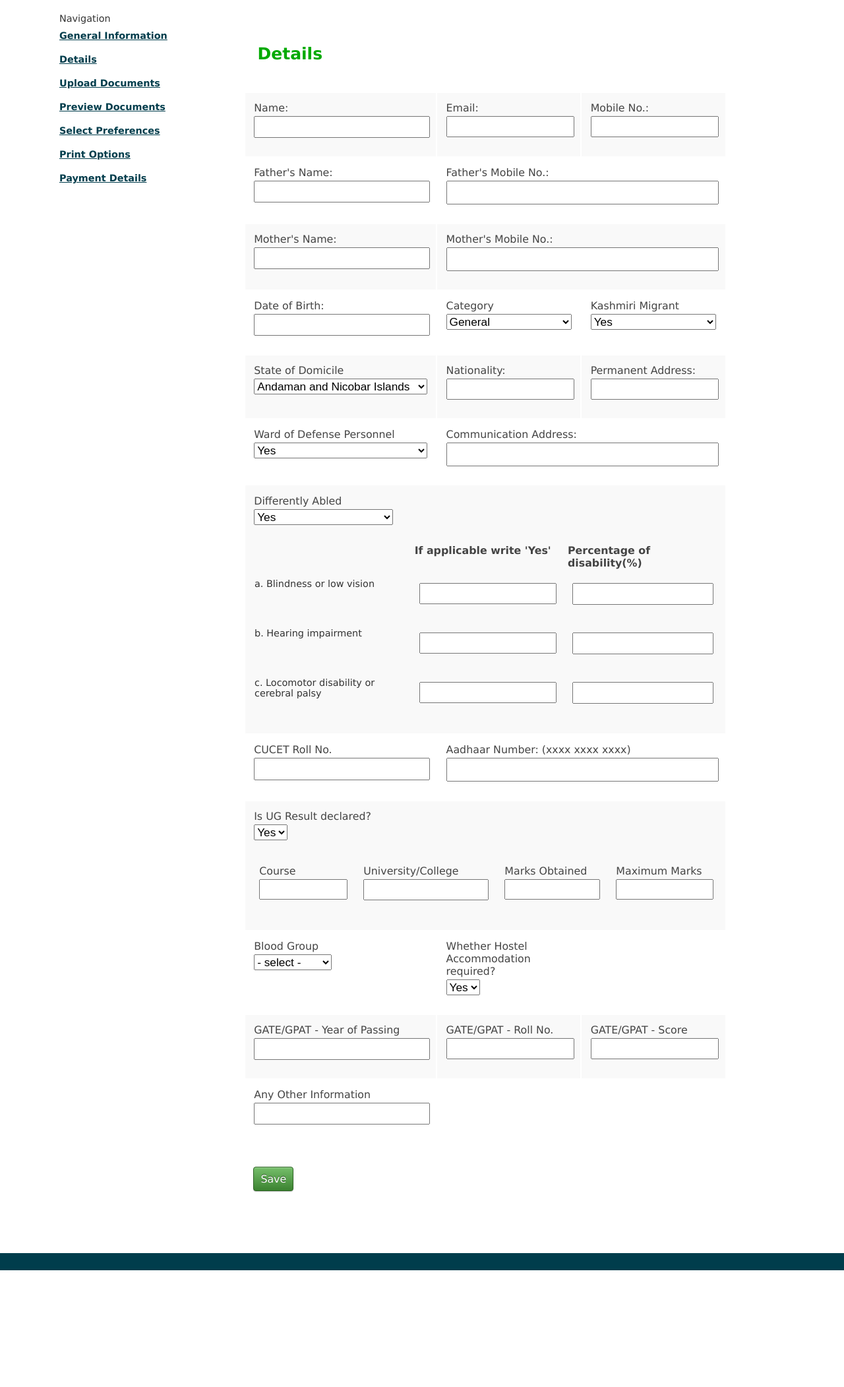
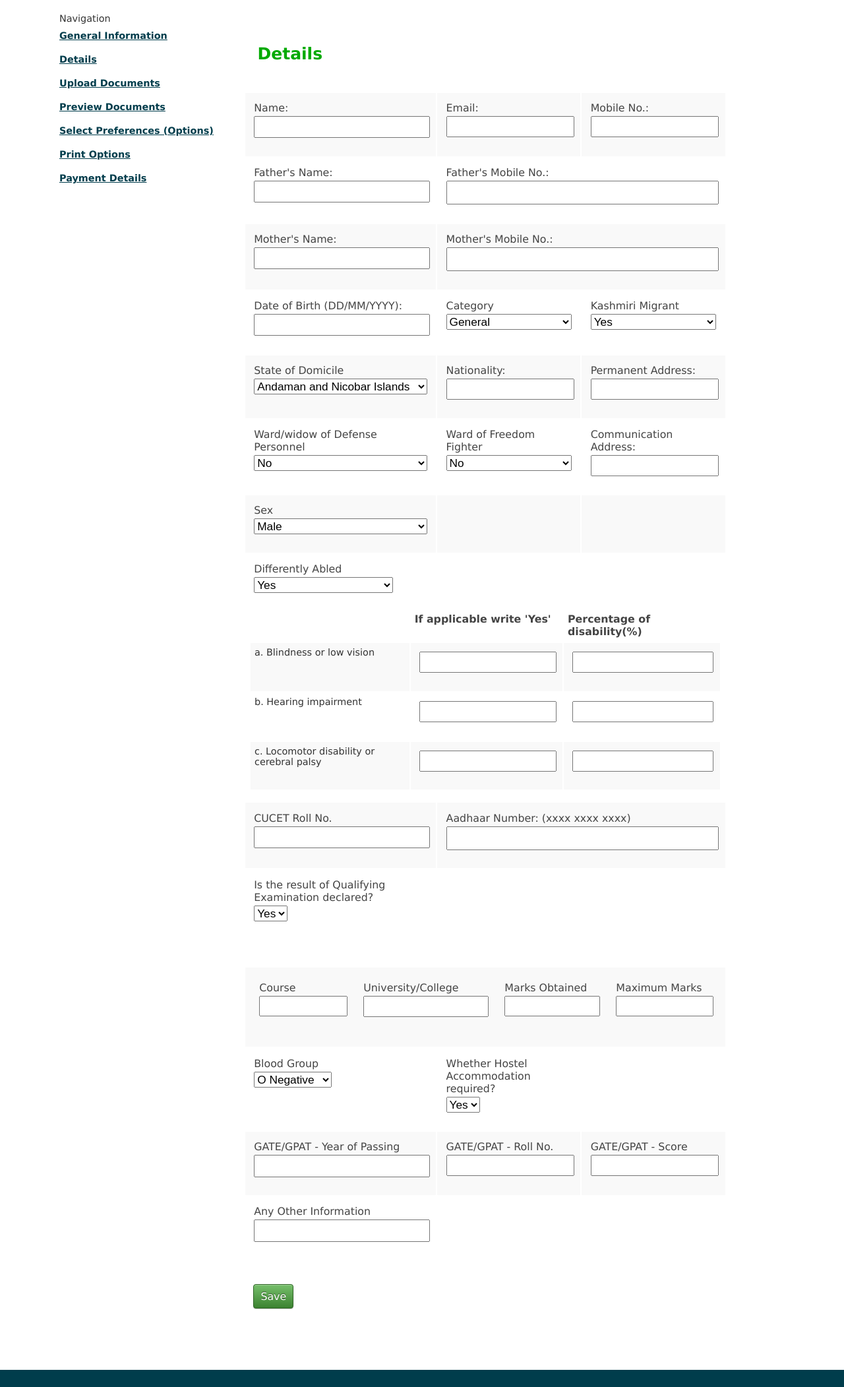
Before and after one commit to mamandeep/admission_counseling, a CakePHP app: the page made by app/View/Form/studentdetails.ctp in a window 1280 px wide. Shown: the part 181-2284 px from the top of the page at 66% size. Before the commit the page ends 2107 px from the top, so only its background shows below. Run offline with PHP 8.4 and a stand-in for CakePHP, Linux system fonts and the light colour scheme; the template is opened without the code that fills it, so the values that code supplies are empty; form fields are guessed from the names that the template uses; some libraries are stand-ins or nearby versions.

Commit message:
changes done

```diff
--- a/app/View/Elements/left-sidebar.ctp
+++ b/app/View/Elements/left-sidebar.ctp
@@ -13,7 +13,7 @@
         <a href="<?php echo $this->webroot; ?>form/previewdocuments">Preview Documents</a>
     </div>
     <div class="nav-menu-link">
-        <a href="<?php echo $this->webroot; ?>form/options">Select Preferences</a>
+        <a href="<?php echo $this->webroot; ?>form/options">Select Preferences (Options)</a>
     </div>
     <div class="nav-menu-link">
         <a href="<?php echo $this->webroot; ?>form/printoptions">Print Options</a>
--- a/app/View/Form/options.ctp
+++ b/app/View/Form/options.ctp
@@ -95,8 +95,8 @@
                 <th width="5%">Preference Order</th>
                 <th width="20%">Paper Code</th>
                 <th width="10%">Score</th>
-                <th width="35%">Course Preference</th>
-                <th width="30%">Name of the Center</th>
+                <th width="35%">Programme Preference</th>
+                <th width="30%">Name of the Centre</th>
             </tr>
         </thead>
         <tbody>
@@ -150,7 +150,7 @@
         </tbody>
     </table>
 </fieldset>
-<div class="main_content_header">Before applying please check your eligibility on General Information page.</div>
+<div style="font-size: 20px; font-weight: bold; color: red;">Before applying please check your eligibility against each Programme on General Information page.</div>
 <div class="submit">
     <?php echo $this->Form->submit('Save', array('id' => 'formSubmit' , 'div' => false)); ?>
 </div>
--- a/app/View/Form/pay.ctp
+++ b/app/View/Form/pay.ctp
@@ -54,10 +54,10 @@
           </select></td>
 	   </tr>
         <tr>
-            <th colspan="2">Billing Address</th>
+            <th>Billing Address</th>
+            <th style="font-size: 14px; color: red; font-weight: bold;">Billing Address is the address of Credit/Debit card holder.</th>
         </tr>
-
-	    <tr>
+	<tr>
             <td class="fieldName"><span class="error">*</span> Name</td>
             <td align="left">
                 <input name="name" type="text" value="" /></td>
--- a/app/View/Form/studentdetails.ctp
+++ b/app/View/Form/studentdetails.ctp
@@ -38,7 +38,7 @@
                 <td colspan="2"><?php echo $this->Form->input('Student.mother_mobile', array('label' => 'Mother\'s Mobile No.:', 'maxlength' => '100')); ?></td>
             </tr>
             <tr>
-                <td><?php echo $this->Form->input('Student.dob', array('label' => 'Date of Birth:', 'maxlength' => '100')); ?></td>
+                <td><?php echo $this->Form->input('Student.dob', array('label' => 'Date of Birth (DD/MM/YYYY):', 'maxlength' => '100')); ?></td>
                 <td><?php echo $this->Form->input('Student.category', array(
                     'options' => array('General' => 'General', 'SC' => 'SC', 'ST' => 'ST', 'OBC' => 'OBC'),
                     'empty' => array('- select -' => '- select -'),
@@ -107,16 +107,32 @@
             </tr>
             <tr>
                 <td><?php echo $this->Form->input('Student.ward_of_def', array(
-                    'options' => array('Yes' => 'Yes', 'No' => 'No'),
+                    'options' => array('No' => 'No', 'Yes' => 'Yes'),
                     'empty' => array('- select -' => '- select -'),
                     'style' => 'width: 100%;',
-                    'label' => 'Ward of Defense Personnel'
+                    'label' => 'Ward/widow of Defense Personnel'
                 )); ?></td>
-                <td colspan="2"><?php echo $this->Form->input('Student.comm_address', array('label' => 'Communication Address:', 'maxlength' => '200')); ?></td>
+                <td><?php echo $this->Form->input('Student.ward_of_ffighter', array(
+                    'options' => array('No' => 'No', 'Yes' => 'Yes'),
+                    'empty' => array('- select -' => '- select -'),
+                    'style' => 'width: 100%;',
+                    'label' => 'Ward of Freedom Fighter'
+                )); ?></td>
+                <td><?php echo $this->Form->input('Student.comm_address', array('label' => 'Communication Address:', 'maxlength' => '200')); ?></td>
+            </tr>
+            <tr>
+                <td><?php echo $this->Form->input('Student.gender', array(
+                    'options' => array('Male' => 'Male', 'Female' => 'Female', 'Other' => 'Other'),
+                    'empty' => array('- select -' => '- select -'),
+                    'style' => 'width: 100%;',
+                    'label' => 'Sex'
+                )); ?></td>
+                <td></td>
+                <td></td>
             </tr>
             <tr><td colspan="3"><?php echo $this->Form->input('Student.pwd', array(
                     'options' => array('Yes' => 'Yes', 'No' => 'No'),
-                    'selected' => (isset($pwd) ? $pwd : 'No'),
+                    'empty' => array('- select -' => '- select -'),
                     'style' => 'width: 30%;',
                     'label' => 'Differently Abled',
                     'id' => 'pwd_select'
@@ -150,28 +166,33 @@
                 <td colspan="2"><?php echo $this->Form->input('Student.aadhaar_no', array('label' => 'Aadhaar Number: (xxxx xxxx xxxx)', 'maxlength' => '500')); ?></td>
             </tr>
             <tr>
-                <td colspan="3"><?php
+                <td><?php
                         echo $this->Form->input('Student.ug_result', array(
                         'options' => array('Yes' => 'Yes',
                                            'No' => 'No'),
-                        'selected' => (isset($ug_result) ? $ug_result : 'No'),
-                        'label' => 'Is UG Result declared?',
+                        'empty' => array('- select -' => '- select -'),
+                        'label' => 'Is the result of Qualifying Examination declared?',
                         'id' => 'ug_result'
                     )); ?>
-                    <table id="ug_result_details">
+                </td>
+                <td colspan="2"><div id="exp_date_result"><?php echo $this->Form->input('Student.exp_date_result', array('label' => 'Expected Date of declaration of Results (DD/MM/YYYY):',
+                                                                                               'maxlength' => '20'
+                                                                                               )); ?> </div>
+                </td>
+            </tr>
+            <tr>
+                <td colspan="3"><table id="ug_result_details">
                         <tr>
                             <td><?php echo $this->Form->input('Student.ug_course', array('label' => 'Course', 'maxlength' => '100', 'required' => false)); ?></td>
                             <td><?php echo $this->Form->input('Student.ug_univ', array('label' => 'University/College', 'maxlength' => '100', 'required' => false)); ?></td>
                             <td><?php echo $this->Form->input('Student.ug_marks', array('label' => 'Marks Obtained', 'maxlength' => '100', 'required' => false)); ?></td>
                             <td><?php echo $this->Form->input('Student.ug_max_marks', array('label' => 'Maximum Marks', 'maxlength' => '100', 'required' => false)); ?></td>
                         </tr>
-                    </table>
-                </td>
+                    </table></td>
             </tr>
             <tr>
                 <td><?php echo $this->Form->input('Student.blood_group', array(
-                        'options' => array('- select -' => '- select -',
-                                           'O Negative' => 'O Negative',
+                        'options' => array('O Negative' => 'O Negative',
                                            'O Positive' => 'O Positive',
                                            'A Negative' => 'A Negative',
                                            'A Positive' => 'A Positive',
@@ -179,7 +200,7 @@
                                            'B Positive' => 'B Positive',
                                            'AB Negative' => 'AB Negative',
                                            'AB Positive' => 'AB Positive'),
-                        'selected' => (isset($bgroup) ? $bgroup : '- select -'),
+                        'empty' => array('- select -' => '- select -'),
                         'id' => 'blood_group',
                         'label' => 'Blood Group'
                     )); ?></td>
@@ -341,6 +362,7 @@
         if($("#ug_result option:selected").text() === "Yes") {
             $('#ug_result_details').css('display', 'table');
             $('#ug_result_details').css('visibility', 'visible');
+            $('#exp_date_result').css('visibility', 'hidden');
         }
         else {
             var elem = $("input[name='data[Student][ug_marks]']");
@@ -352,6 +374,7 @@
             else {
                 $('#ug_result_details').css('visibility', 'hidden');
             }
+            $('#exp_date_result').css('visibility', 'visible');
         }
 
         $("input[name='data[Student][aadhaar_no]']").focusout(function(){
@@ -376,12 +399,14 @@
                 $('#ug_result_details').each(function(){
                     $(this).css('visibility','hidden');
                 });
+                $('#exp_date_result').css('visibility', 'visible');
             }
-            else {
+            else if($(this).val() === 'Yes'){
                 $('#ug_result_details').each(function(){
                     $(this).css('display','table');
                     $('#ug_result_details').css('visibility', 'visible');
                 });
+                $('#exp_date_result').css('visibility', 'hidden');
             }
         });
     });
```
Also changed, not shown: app/Controller/FormController.php (+4 -4 lines), app/Model/Student.php (+17 -2 lines), app/View/Form/printoptions.ctp (+6 -5 lines), 1 other file.
